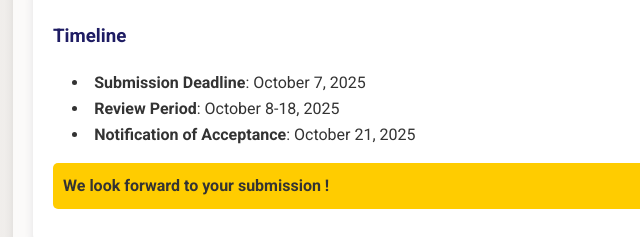
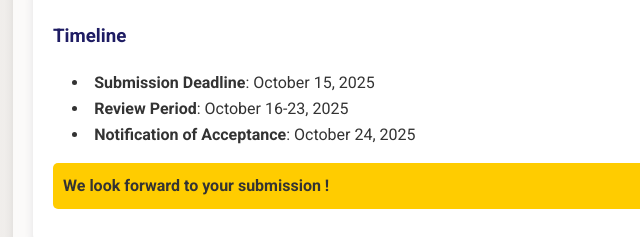
Before and after one commit to MAGIC-GROUP-BUAA/CIKM2025_workshop, a plain HTML site: page pages/call.html in a window 1280 px wide. Shown: the part 929-1166 px from the top of the page, 277-917 px from the left. Drawn offline with nearby package versions, Linux system fonts and the light colour scheme.

Commit message:
update date

```diff
--- a/pages/call.html
+++ b/pages/call.html
@@ -60,9 +60,9 @@
                 <h3>Timeline</h3>
                 <div style="margin-left:1.2em">
                 <div class="timeline-list">
-                    <li><b>Submission Deadline</b>: October 7, 2025</li>
-                    <li><b>Review Period</b>: October 8-18, 2025</li>
-                    <li><b>Notification of Acceptance</b>: October 21, 2025</li>
+                    <li><b>Submission Deadline</b>: October 15, 2025</li>
+                    <li><b>Review Period</b>: October 16-23, 2025</li>
+                    <li><b>Notification of Acceptance</b>: October 24, 2025</li>
                 </div>
                 </div>
                 <p class="warning">We look forward to your submission !</p>
```
